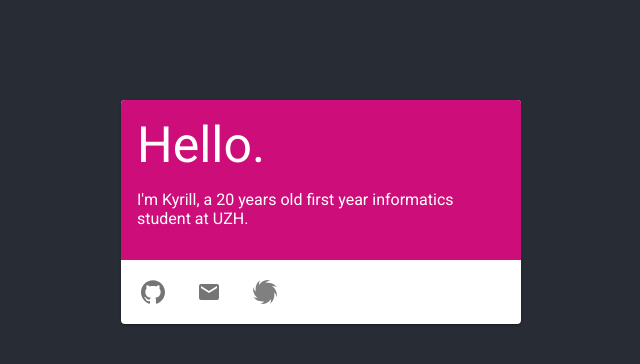
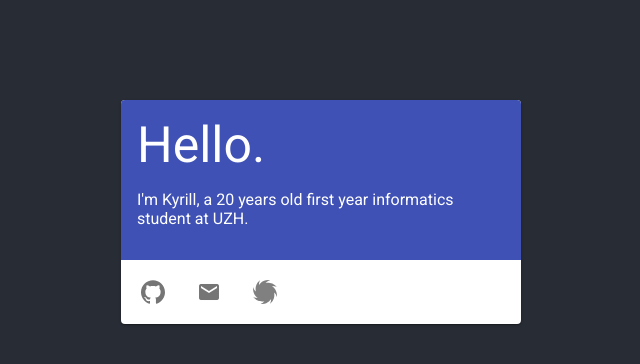
Before and after one commit to realChesta/homepage-v2, a React (Create React App) app: page / in a window 1280 px wide. Shown: the top 364 px of the page, without its empty margins (319-959 px from the left). Built offline with nearby package versions, Linux system fonts and the light colour scheme.

Commit message:
Updated color to directly load from palette.

```diff
--- a/src/index.js
+++ b/src/index.js
@@ -1,7 +1,7 @@
 import React from 'react';
 import ReactDOM from 'react-dom';
 import './index.css';
-import App from './App';
+//import App from './App';
 import Home from './js/Home';
 import * as serviceWorker from './serviceWorker';
 
--- a/src/js/TitleCard.js
+++ b/src/js/TitleCard.js
@@ -1,5 +1,5 @@
 import React, {Component} from 'react';
-import {Card, CardContent, CardActions, IconButton, Icon, SvgIcon, Tooltip} from "@material-ui/core";
+import {withTheme, Card, CardContent, CardActions, IconButton, Icon, SvgIcon, Tooltip} from "@material-ui/core";
 import moment from 'moment';
 
 import '../styles/TitleCard.css';
@@ -15,9 +15,11 @@ class TitleCard extends Component {
   }
 
   render() {
+    const primary = this.props.theme.palette.primary.main;
+
     return (
       <Card className="card">
-        <CardContent className="content">
+        <CardContent className="content" style={{ backgroundColor: primary }}>
           <label className="typo typo-name">Hello.</label>
           <p className="typo">
             I'm Kyrill, a {this.getAge()} years old first year informatics student at UZH.
@@ -56,4 +58,4 @@ class TitleCard extends Component {
   }
 }
 
-export default TitleCard;
+export default withTheme()(TitleCard);
--- a/src/styles/TitleCard.css
+++ b/src/styles/TitleCard.css
@@ -2,7 +2,7 @@
 }
 
 .content {
-    background-color: #cd0e7a;
+
 }
 
 .typo {
```
